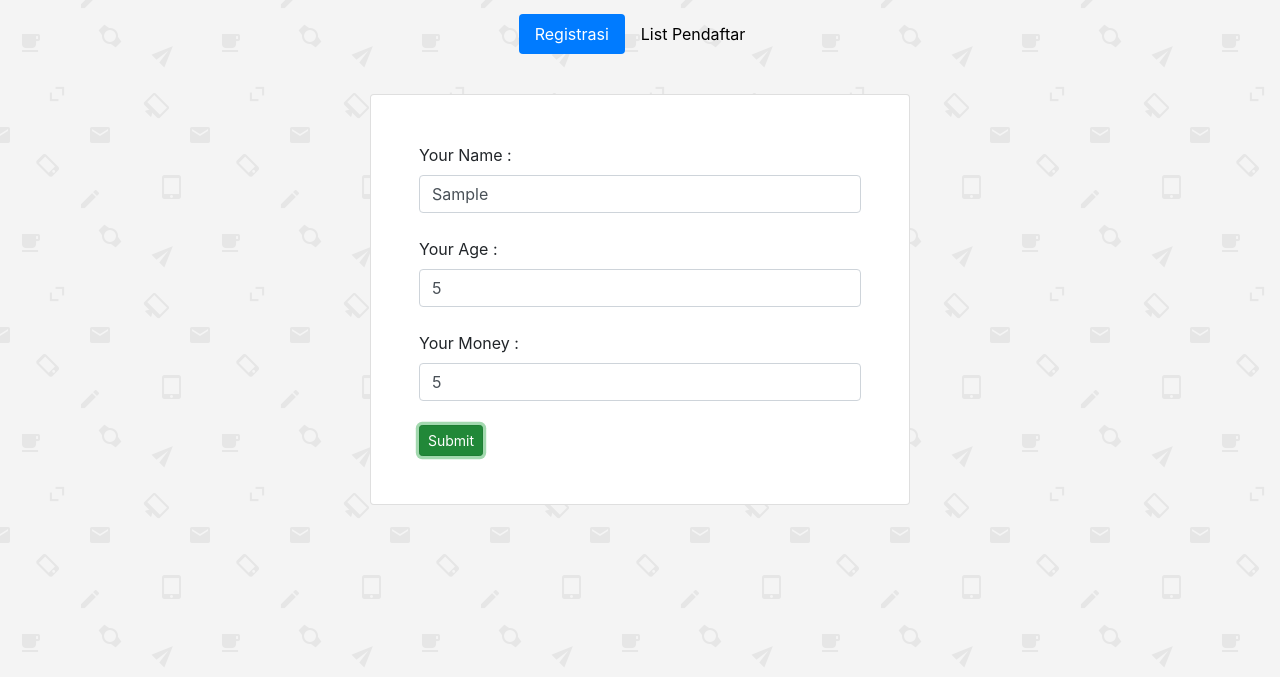
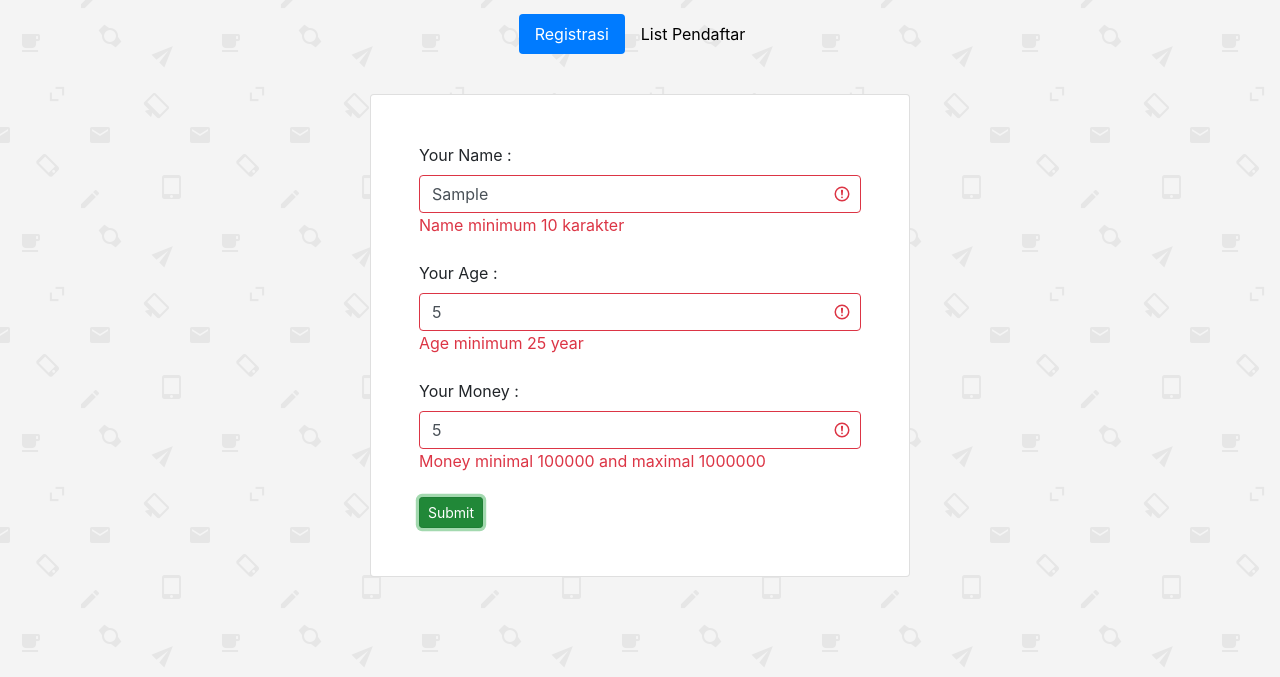
Before and after one commit to taufikhidytt/Homework-Basic-Javascript, a plain HTML site: page index.html in a window 1280 px wide. Both pictures are taken after typing "Sample", "5", "5" into the empty fields and a click on the button "Submit". Shown: the part 123-800 px from the top of the page. Drawn offline with Linux system fonts and the light colour scheme.

Commit message:
update validate form

```diff
--- a/assets/js/script.js
+++ b/assets/js/script.js
@@ -0,0 +1,42 @@
+function inputForm(){
+    document.getElementById('validateName').innerHTML = "";
+    document.getElementById('nama').classList.remove('is-invalid');
+
+    document.getElementById('validateAge').innerHTML = "";
+    document.getElementById('umur').classList.remove('is-invalid');
+
+    document.getElementById('validateMoney').innerHTML = "";
+    document.getElementById('uang').classList.remove('is-invalid');
+
+    let inputName = document.getElementById('nama').value;
+    let inputAge = document.getElementById('umur').value;
+    let inputMoney = document.getElementById('uang').value;
+
+    inputValidate(inputName, inputAge, inputMoney);
+}
+
+function inputValidate(inputName, inputAge, inputMoney){
+    if(inputName === ""){
+        document.getElementById('validateName').innerHTML = "Name required";
+        document.getElementById('nama').classList.add('is-invalid');
+    } else if(inputName.length < 10){
+        document.getElementById('validateName').innerHTML = "Name minimum 10 karakter";
+        document.getElementById('nama').classList.add('is-invalid');
+    }
+
+    if(inputAge === ""){
+        document.getElementById('validateAge').innerHTML = "Age required";
+        document.getElementById('umur').classList.add('is-invalid');
+    } else if(inputAge < 25){
+        document.getElementById('validateAge').innerHTML = "Age minimum 25 year";
+        document.getElementById('umur').classList.add('is-invalid');
+    }
+
+    if(inputMoney === ""){
+        document.getElementById('validateMoney').innerHTML = "Money required";
+        document.getElementById('uang').classList.add('is-invalid');
+    } else if(inputMoney < 100000 || inputMoney > 1000000){
+        document.getElementById('validateMoney').innerHTML = "Money minimal 100000 and maximal 1000000";
+        document.getElementById('uang').classList.add('is-invalid');
+    }
+}
--- a/index.html
+++ b/index.html
@@ -12,7 +12,7 @@
     <title>Taufik Hidayat | Homework Basic Javascript</title>
 
     <style>
-        body{
+        body {
             background-image: url('assets/img/pattern4.png');
         }
     </style>
@@ -33,7 +33,8 @@
                     </li>
                     <li class="nav-item" role="presentation">
                         <button class="nav-link" id="pills-profile-tab" data-toggle="pill" data-target="#pills-profile"
-                            type="button" role="tab" aria-controls="pills-profile" aria-selected="false">List Pendaftar</button>
+                            type="button" role="tab" aria-controls="pills-profile" aria-selected="false">List
+                            Pendaftar</button>
                     </li>
                 </ul>
             </div>
@@ -41,16 +42,27 @@
         <div class="row mt-4">
             <div class="col-lg-6 offset-lg-3 col-md-12 col-sm-12">
                 <div class="tab-content" id="pills-tabContent">
-                    <div class="tab-pane fade show active" id="pills-home" role="tabpanel" aria-labelledby="pills-home-tab">
+                    <div class="tab-pane fade show active" id="pills-home" role="tabpanel"
+                        aria-labelledby="pills-home-tab">
                         <div class="card p-5 mb-5">
                             <form action="" method="post">
                                 <label for="nama">Your Name :</label>
-                                <input type="text" name="nama" id="nama" class="form-control" placeholder="Enter Your Name" autocomplete="off"><br>
+                                <input type="text" name="nama" id="nama" class="form-control"
+                                    placeholder="Enter Your Name" autocomplete="off">
+                                <div id="validateName" class="text-danger"></div>
+                                <br>
                                 <label for="umur">Your Age :</label>
-                                <input type="number" name="umur" id="umur" class="form-control" placeholder="Enter Your Age" autocomplete="off"><br>
+                                <input type="number" name="umur" id="umur" class="form-control"
+                                    placeholder="Enter Your Age" autocomplete="off">
+                                <div id="validateAge" class="text-danger"></div>
+                                <br>
                                 <label for="uang">Your Money :</label>
-                                <input type="number" name="uang" id="uang" class="form-control" placeholder="Enter Your Money" autocomplete="off"><br>
-                                <button type="button" name="sumbit" class="btn btn-success btn-sm" onclick="sumbit()">Submit</button>
+                                <input type="number" name="uang" id="uang" class="form-control"
+                                    placeholder="Enter Your Money" autocomplete="off">
+                                <div id="validateMoney" class="text-danger"></div>
+                                <br>
+                                <button type="button" name="sumbit" class="btn btn-success btn-sm"
+                                    onclick="inputForm()">Submit</button>
                             </form>
                         </div>
                     </div>
```
